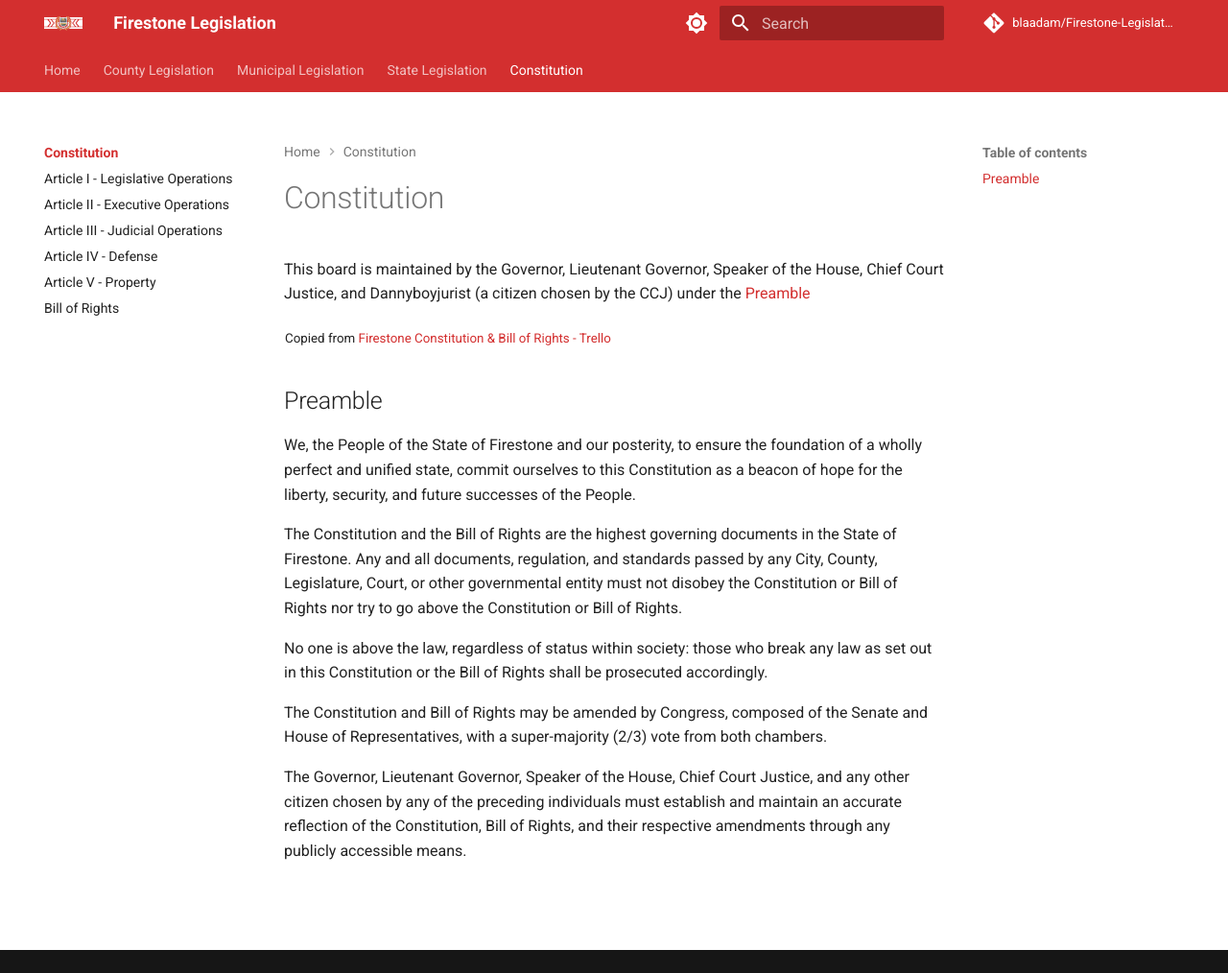
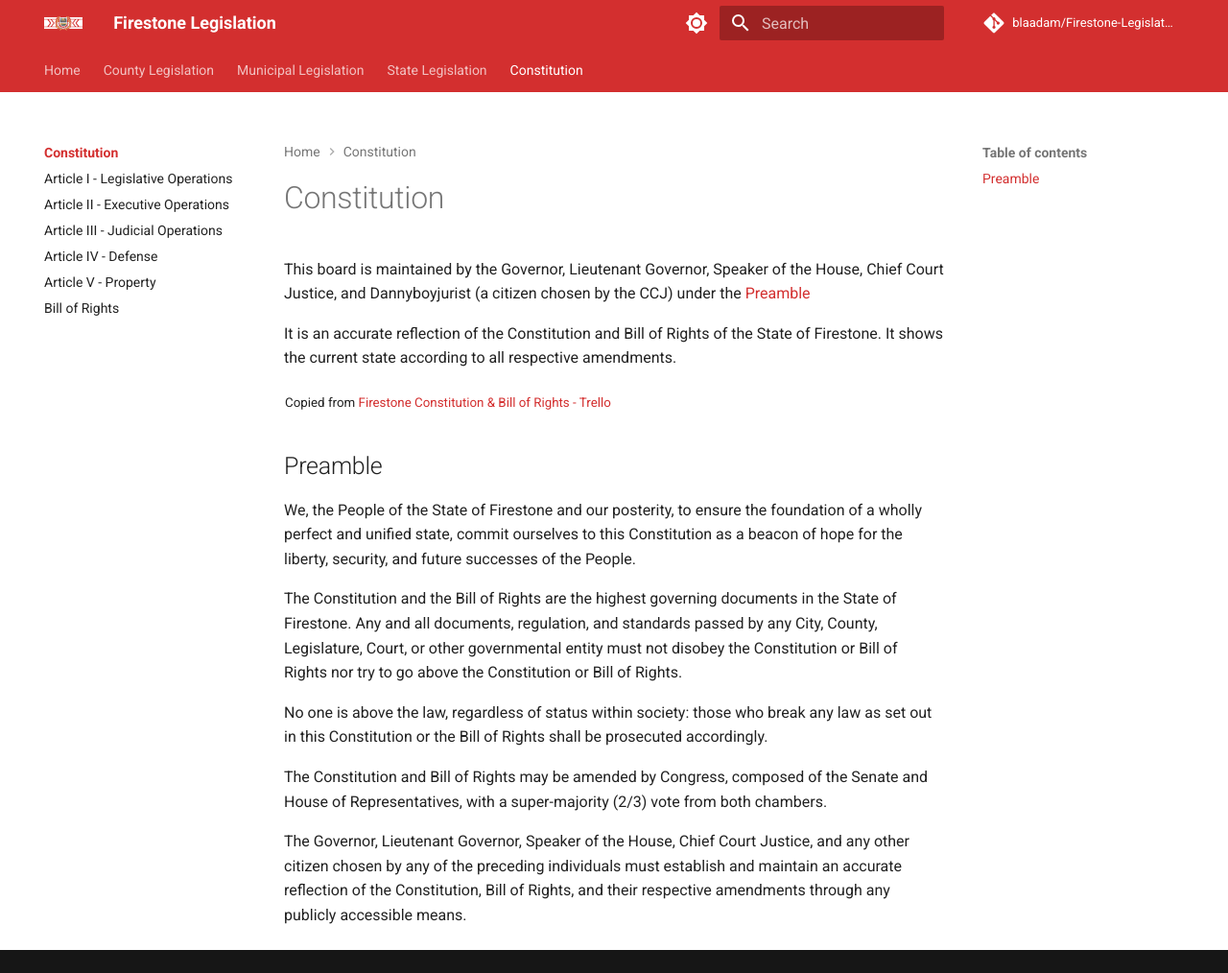
Before and after one commit to Blaadam/Firestone-Legislation, an MkDocs documentation site: the page built from docs/constitution/index.md, in a window 1280 px wide and 1014 px high. Shown: the whole window at 96% size. Built offline with MkDocs 1.6.1 and Material for MkDocs 9.7.7, drawn with Linux system fonts in a browser that asks for light colours; comment, search, counter and statistics services are not loaded.

Commit message:
upd constitution index

```diff
--- a/docs/constitution/index.md
+++ b/docs/constitution/index.md
@@ -1,6 +1,8 @@
 # Constitution
 
 This board is maintained by the Governor, Lieutenant Governor, Speaker of the House, Chief Court Justice, and Dannyboyjurist (a citizen chosen by the CCJ) under the [Preamble](#preamble)
+
+It is an accurate reflection of the Constitution and Bill of Rights of the State of Firestone. It shows the current state according to all respective amendments.
 
 <sub>Copied from [Firestone Constitution & Bill of Rights - Trello](https://trello.com/b/sM9J1M5n/firestone-constitution-bill-of-rights)</sub>
 
```
